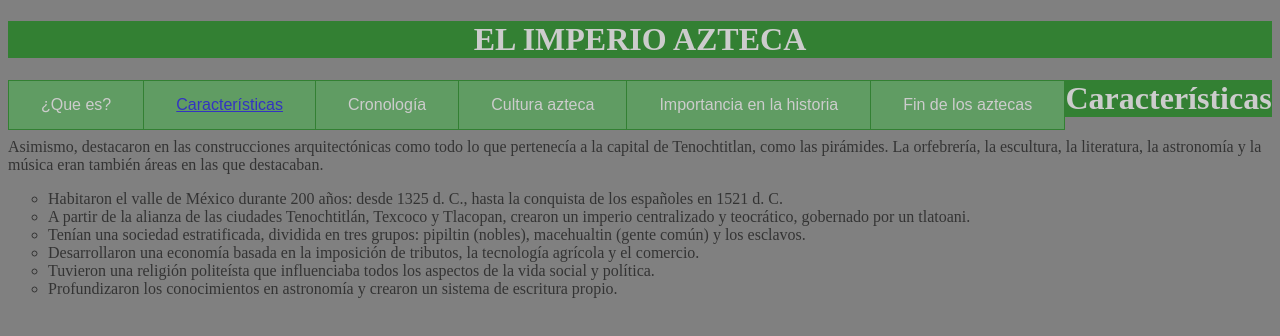
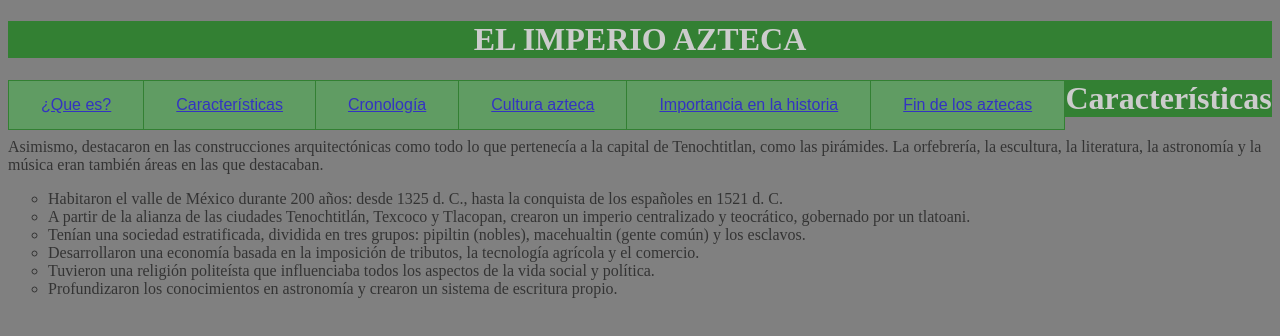
Before and after one commit to saradv007/Imperio-Azteca, a plain HTML site: page html/caracteristicas.html in a window 1280 px wide. Drawn offline with Linux system fonts and the light colour scheme.

Commit message:
Update caracteristicas.html

```diff
--- a/html/caracteristicas.html
+++ b/html/caracteristicas.html
@@ -54,12 +54,12 @@ h1  {
 
 
 <div class="btn-group">
-	<button class="button">¿Que es?</button><a href='../html/¿que es?.html'></a>
-  <button class="button"><a href='../index.html'>Características</button></a>
-  <button class="button">Cronología</button>
-  <button class="button">Cultura azteca</button>
-   <button class="button">Importancia en la historia</button>
-    <button class="button">Fin de los aztecas</button>
+	<button class="button"><a href='../quees.html'>¿Que es?</button></a>
+  <button class="button"><a href='../caracteristicas.html'>Características</button></a>
+	<button class="button"><a href='../cronologia.html'>Cronología</button></a>
+	  <button class="button"><a href='../cultura.html'>Cultura azteca</button></a>
+	  <button class="button"><a href='../importancia.html'>Importancia en la historia</button></a>
+	   <button class="button"><a href='../fin.html'>Fin de los aztecas</button></a>
 </div>
 
 
```
